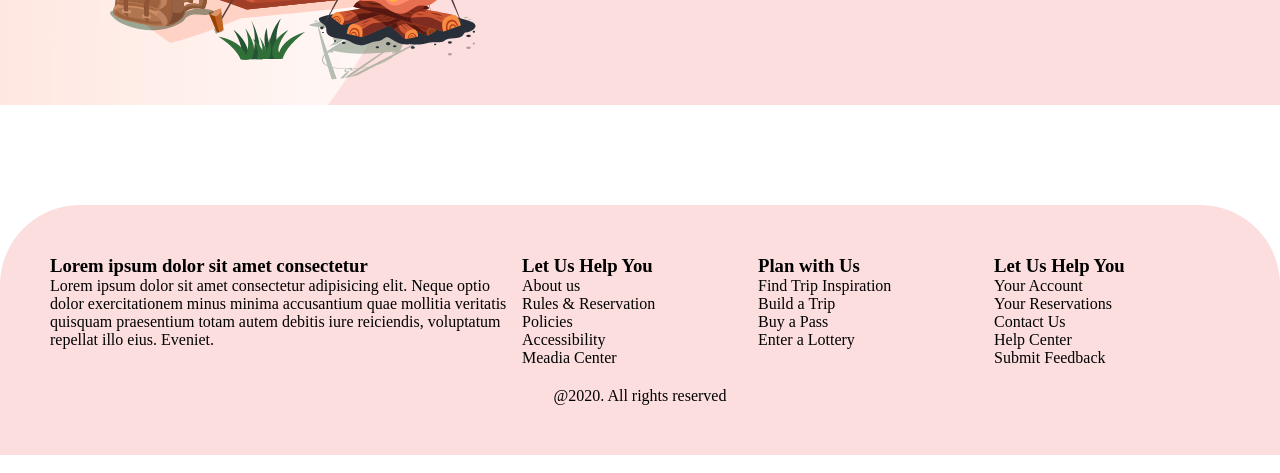
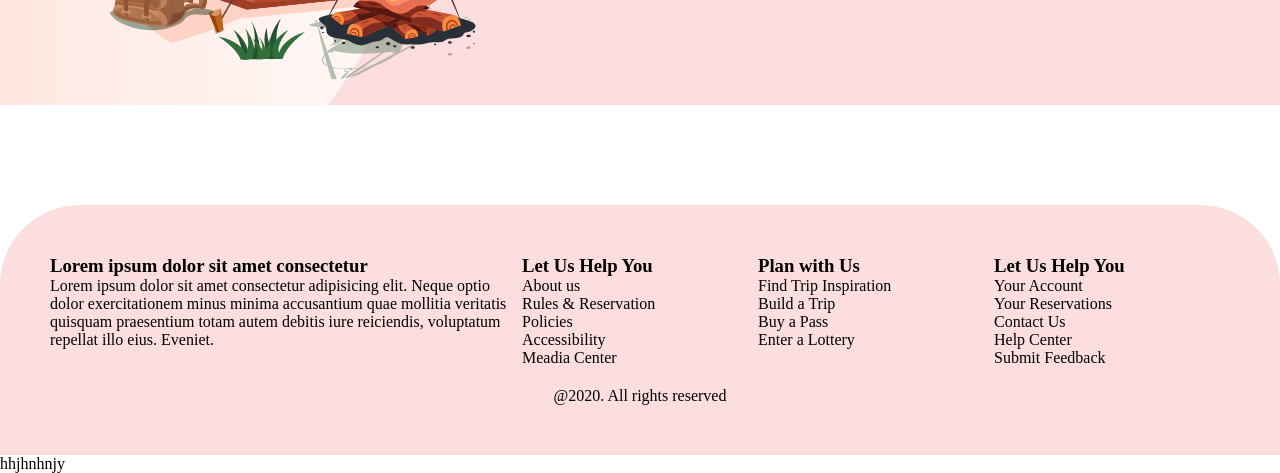
Before and after one commit to LQuocHung/demogit, a plain HTML site: page index.html in a window 1280 px wide. Shown: the part 1860-2333 px from the top of the page. Drawn offline with Linux system fonts and the light colour scheme.

Commit message:
footer by hung

```diff
--- a/index.html
+++ b/index.html
@@ -168,5 +168,7 @@
         </div>
         <div class="copy_right">@2020. All rights reserved</div>
       </div>
+
+      <footer>hhjhnhnjy</footer>
 </body>
 </html>
```
